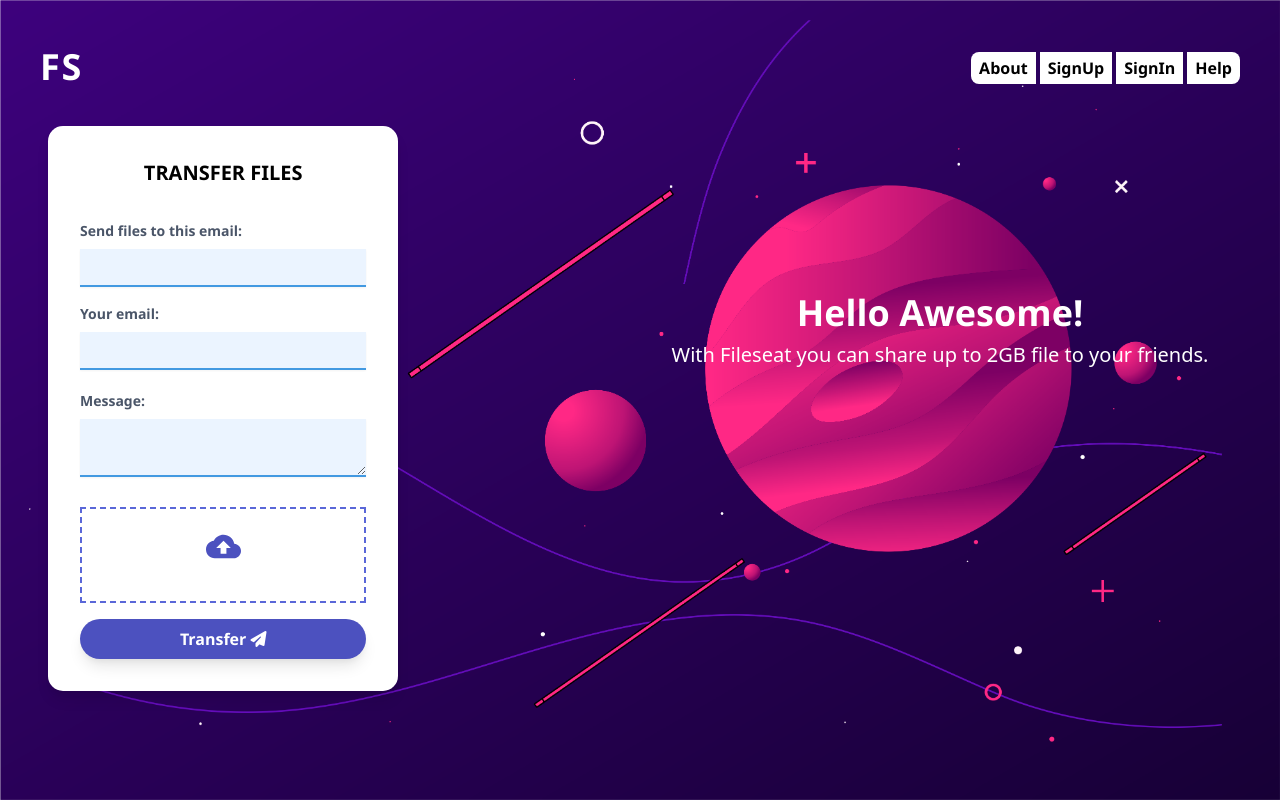
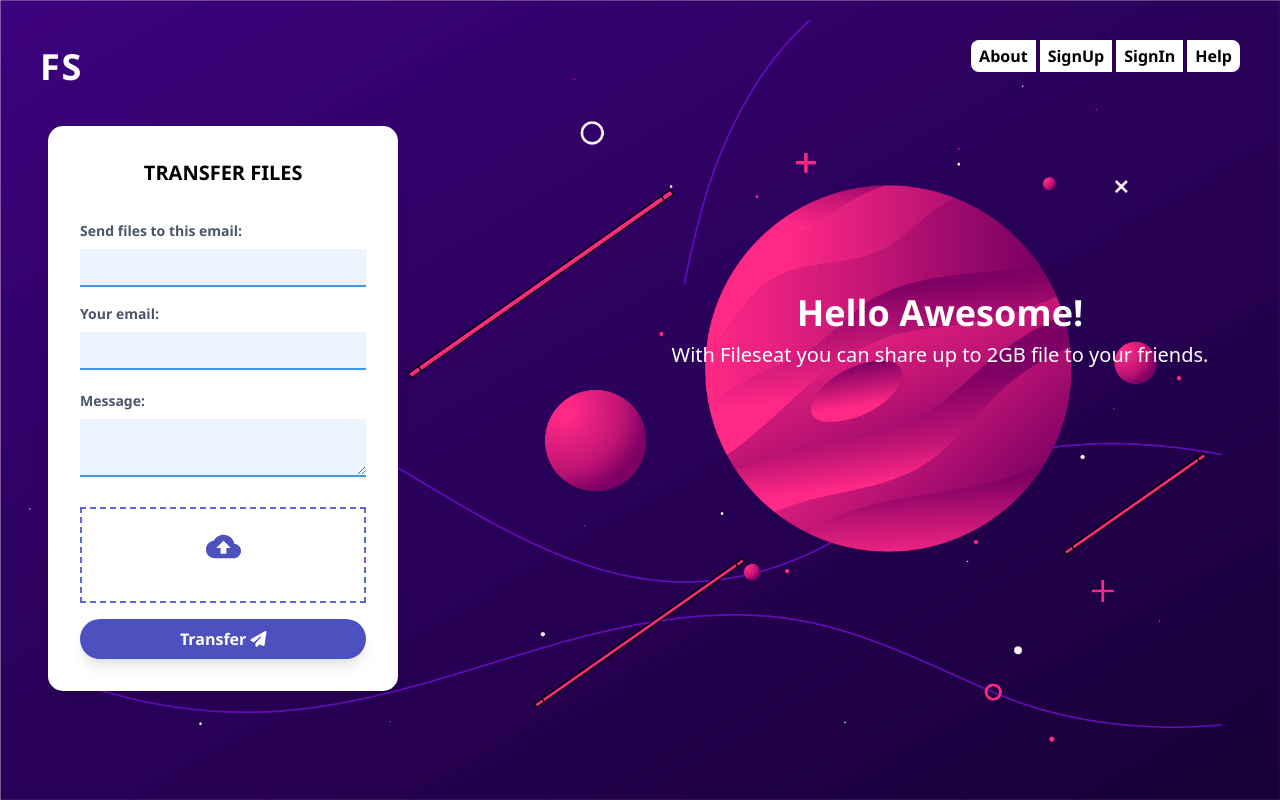
Before and after one commit to boyepanthera/fileseat, a React (Create React App) app: page / in a window 1280 px wide. Built offline with nearby package versions, Linux system fonts and the light colour scheme; a web font is replaced by a local one.

Commit message:
navbar margin iss

```diff
--- a/src/components/Navbar.js
+++ b/src/components/Navbar.js
@@ -13,7 +13,7 @@
           FS
         </NavLink>
       </div>
-      <div className="mt-3">
+      <div className="">
         <NavLink className="border-gray-600 mr-1" to="/about">
           <button className="text-sm sm:text-base bg-white rounded-l-lg font-bold px-2 py-1  ">
             About
@@ -46,7 +46,7 @@
           FS
         </NavLink>
       </div>
-      <div className="mt-3">
+      <div className="">
         <NavLink className="border-gray-600 mr-1" to="/about">
           <button className="test-sm sm:text-base bg-white rounded-l-lg font-bold px-2 py-1  ">
             About
@@ -79,7 +79,7 @@
           FS
         </NavLink>
       </div>
-      <div className="w-1/2 mt-4">
+      <div className="w-1/2">
         <div className="float-right mr-10">
           <NavLink className="mr-1" to="/about">
             <button className="text-sm sm:text-base bg-white rounded-l-lg font-bold px-2 py-1  ">
@@ -162,7 +162,7 @@
 );
 
 export const RightLoginNavbar = () => (
-         <div className="float-right mr-10 mt-12">
+         <div className="float-right mr-10 sm:mt-12 mt-0">
            <NavLink className="mr-1" to="/about">
              <button className="text-sm sm:text-base bg-white rounded-l-lg font-bold px-2 py-1  ">
                About
```
